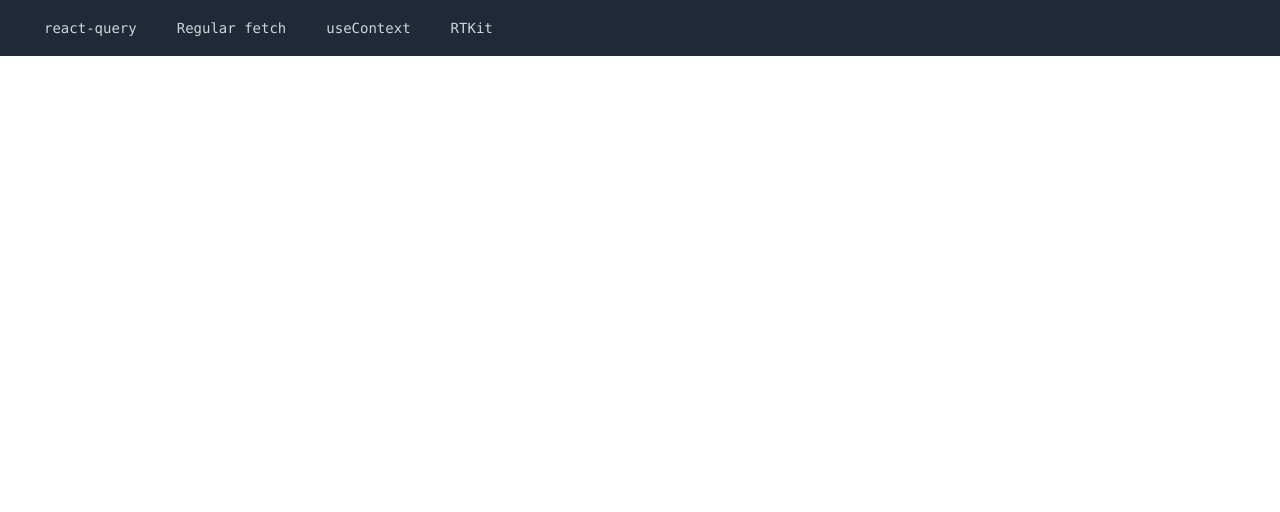
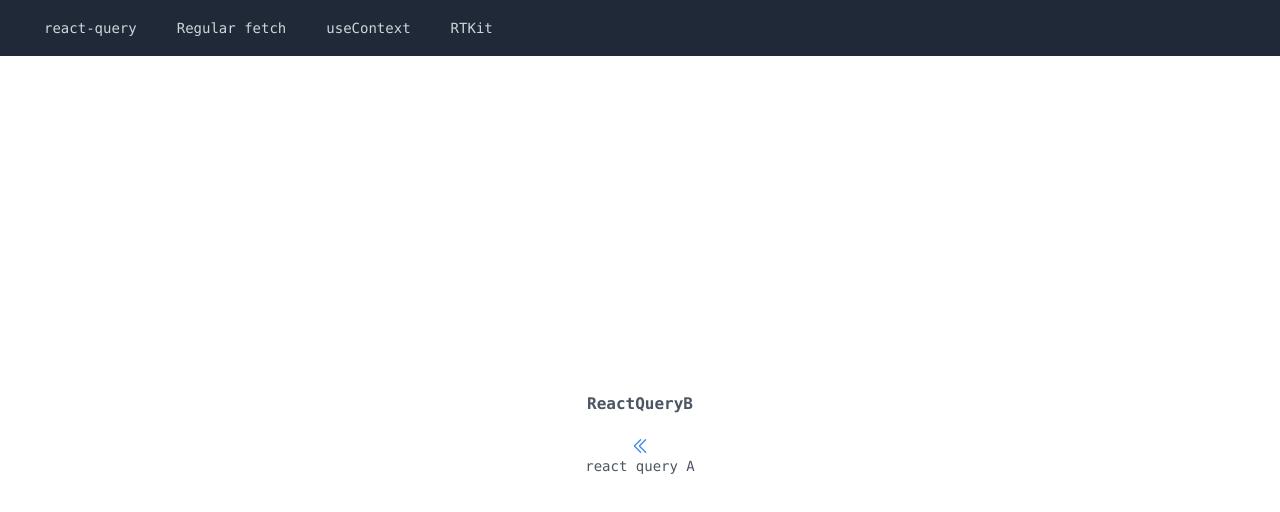
Before and after one commit to aJonghunPark/react-query-todos, a React (Create React App) app: page /query-b in a window 1280 px wide. Shown: the top 512 px of the page. Built offline with nearby package versions, Linux system fonts and the light colour scheme.

Commit message:
Improve the app to use caching with react-query

```diff
--- a/src/App.tsx
+++ b/src/App.tsx
@@ -1,23 +1,41 @@
+import { QueryClient, QueryClientProvider } from "@tanstack/react-query";
+import { ReactQueryDevtools } from "@tanstack/react-query-devtools";
 import React, { FC } from "react";
 import { BrowserRouter, Route, Routes } from "react-router-dom";
 
 import { ClassicalFetchA } from "./components/ClassicalFetchA";
 import { ClassicalFetchB } from "./components/ClassicalFetchB";
 import { Layout } from "./components/Layout";
+import { ReactQueryA } from "./components/ReactQueryA";
+import { ReactQueryB } from "./components/ReactQueryB";
 import { StateProvider } from "./context/StateProvider";
+
+const queryClient = new QueryClient({
+  defaultOptions: {
+    queries: {
+      retry: false,
+      refetchOnWindowFocus: false
+    }
+  }
+});
 
 const App: FC = () => {
   return (
+    <QueryClientProvider client={queryClient}>
       <BrowserRouter>
         <StateProvider>
           <Layout>
             <Routes>
+              <Route path="/" element={<ReactQueryA />} />
+              <Route path="/query-b" element={<ReactQueryB />} />
               <Route path="/fetch-a" element={<ClassicalFetchA />} />
               <Route path="/fetch-b" element={<ClassicalFetchB />} />
             </Routes>
           </Layout>
         </StateProvider>
       </BrowserRouter>
+      <ReactQueryDevtools />
+    </QueryClientProvider>
   );
 };
 
--- /dev/null
+++ b/src/components/ReactQueryA.tsx
@@ -0,0 +1,26 @@
+import { ChevronDoubleRightIcon } from "@heroicons/react/24/solid";
+import React from "react";
+import { useNavigate } from "react-router-dom";
+
+import { useQueryTasks } from "../hooks/useQueryTasks";
+
+export const ReactQueryA: React.FC = () => {
+  const navigate = useNavigate();
+  const { status, data } = useQueryTasks();
+  console.log("rendered ReactQueryA");
+  if (status === "loading") return <div>{"Loading..."}</div>;
+  if (status === "error") return <div>{"Error"}</div>;
+  return (
+    <>
+      <p className="my-3 font-bold">ReactQueryA</p>
+      {data?.map((task) => (
+        <p key={task.id}>{task.title}</p>
+      ))}
+      <ChevronDoubleRightIcon
+        onClick={() => navigate("/query-b")}
+        className="mt-2 h-5 w-5 cursor-pointer text-blue-500"
+      />
+      <p className="text-sm">react query B</p>
+    </>
+  );
+};
--- /dev/null
+++ b/src/components/ReactQueryB.tsx
@@ -0,0 +1,26 @@
+import { ChevronDoubleLeftIcon } from "@heroicons/react/24/solid";
+import { useQueryClient } from "@tanstack/react-query";
+import React, { FC } from "react";
+import { useNavigate } from "react-router-dom";
+
+import { Task } from "../types/types";
+
+export const ReactQueryB: FC = () => {
+  const navigate = useNavigate();
+  const queryClient = useQueryClient();
+  const data = queryClient.getQueryData<Task[]>(["tasks"]);
+  console.log("rendered ReactQueryB");
+  return (
+    <>
+      <p className="my-3 font-bold">ReactQueryB</p>
+      {data?.map((task) => (
+        <p key={task.id}>{task.title}</p>
+      ))}
+      <ChevronDoubleLeftIcon
+        onClick={() => navigate("/")}
+        className="mt-2 h-5 w-5 cursor-pointer text-blue-500"
+      />
+      <p className="text-sm">react query A</p>
+    </>
+  );
+};
--- /dev/null
+++ b/src/hooks/useQueryTasks.ts
@@ -0,0 +1,18 @@
+import { useQuery } from "@tanstack/react-query";
+import axios from "axios";
+
+import { Task } from "../types/types";
+
+const getTasks = async () => {
+  const { data } = await axios.get<Task[]>("http://127.0.0.1:8000/api/get-blogs/");
+  return data;
+};
+
+export const useQueryTasks = () => {
+  return useQuery<Task[], Error>({
+    queryKey: ["tasks"],
+    queryFn: getTasks,
+    cacheTime: 10000,
+    staleTime: 0
+  });
+};
```
Lines whose indentation alone changed are shown as unchanged.
